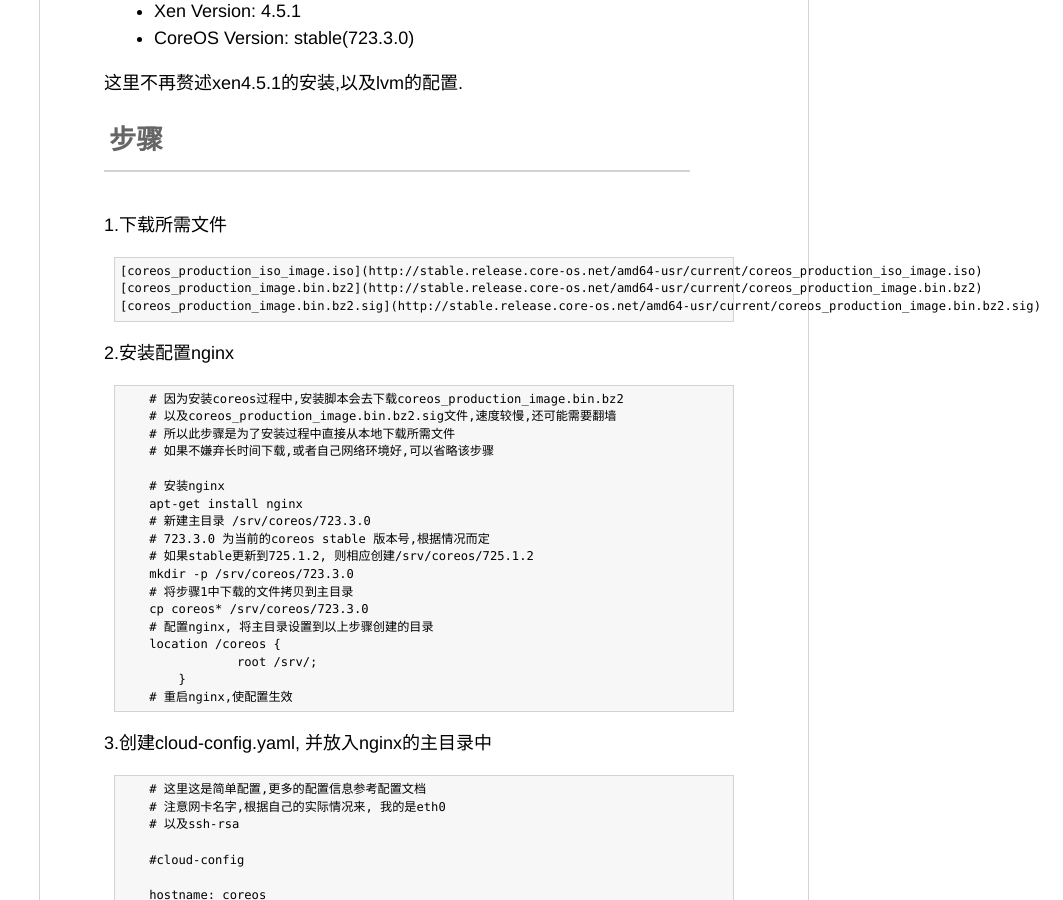
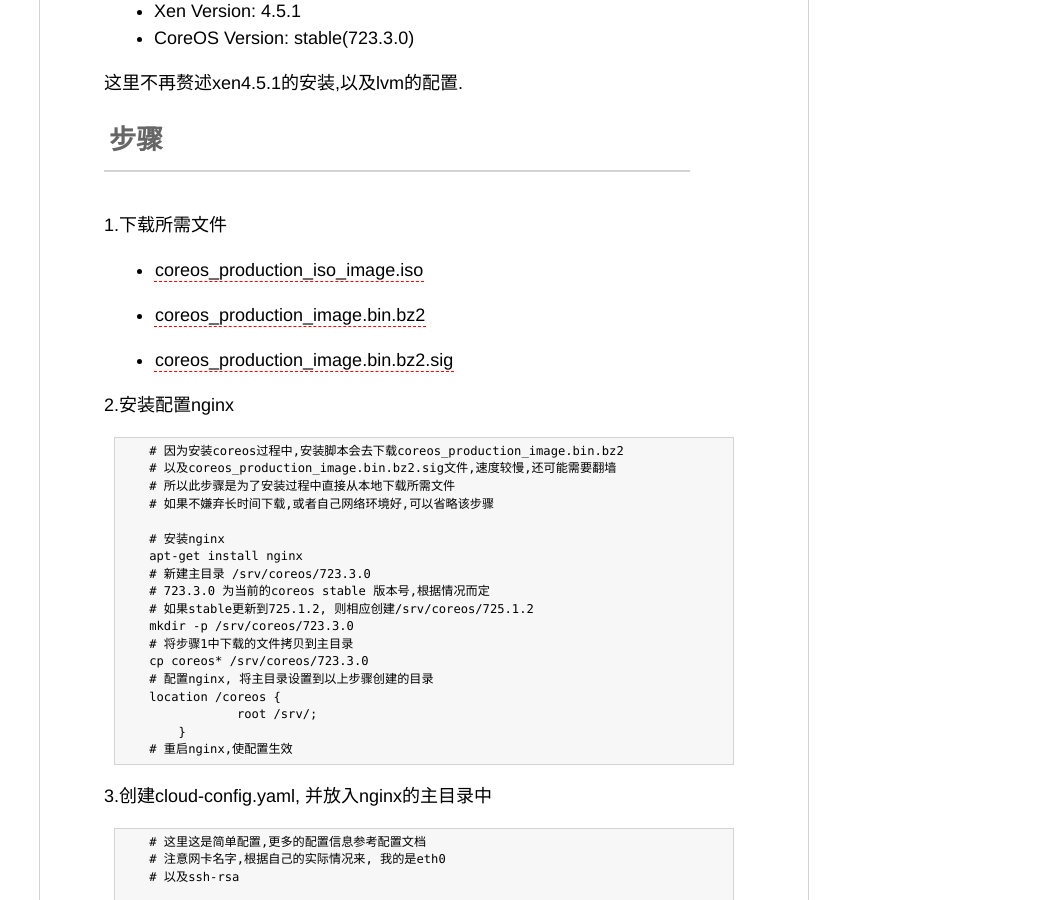
Before and after one commit to wheatliu/wheatliu.github.com, a Jekyll site: the page built from _posts/2015-08-19-install-coreos-to-xen.md, in a window 1280 px wide and 900 px high, scrolled down 381 px. Shown: the whole window, without its empty margins (217-1280 px from the left). Built offline with Jekyll 4.4.1, drawn with Linux system fonts in a browser that asks for light colours; Markdown is read by kramdown in place of the engine named in the settings.

Commit message:
fix syntax error: post 20150819

```diff
--- a/_posts/2015-08-19-install-coreos-to-xen.md
+++ b/_posts/2015-08-19-install-coreos-to-xen.md
@@ -16,9 +16,11 @@ title: xen安装coreos
 
 1.下载所需文件
 
-    [coreos_production_iso_image.iso](http://stable.release.core-os.net/amd64-usr/current/coreos_production_iso_image.iso)
-    [coreos_production_image.bin.bz2](http://stable.release.core-os.net/amd64-usr/current/coreos_production_image.bin.bz2)
-    [coreos_production_image.bin.bz2.sig](http://stable.release.core-os.net/amd64-usr/current/coreos_production_image.bin.bz2.sig)
+- [coreos_production_iso_image.iso](http://stable.release.core-os.net/amd64-usr/current/coreos_production_iso_image.iso)
+
+- [coreos_production_image.bin.bz2](http://stable.release.core-os.net/amd64-usr/current/coreos_production_image.bin.bz2)
+
+- [coreos_production_image.bin.bz2.sig](http://stable.release.core-os.net/amd64-usr/current/coreos_production_image.bin.bz2.sig)
 
 
 2.安装配置nginx
```
